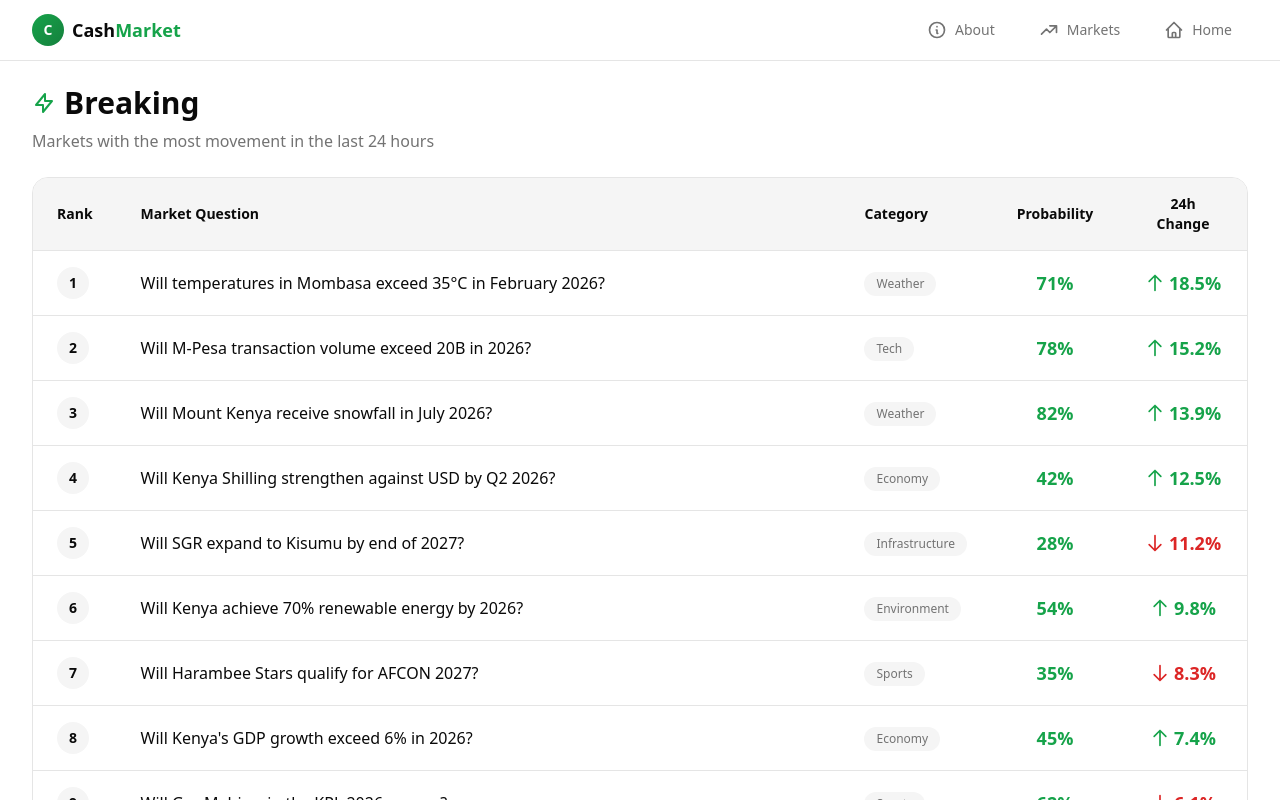
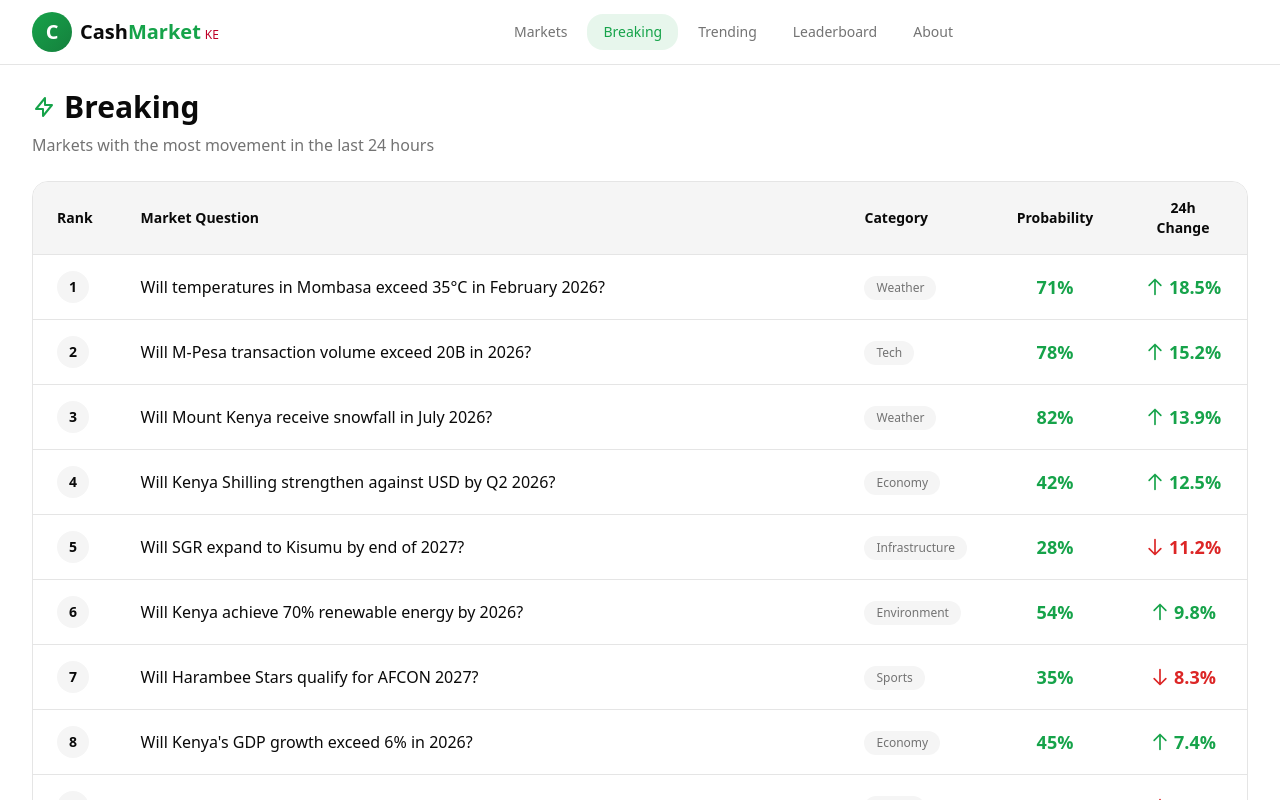
Before and after one commit to Predict-Labs-Ke/cashmarket_ke, a Next.js app: page /breaking in a window 1280 px wide. Shown: the top 800 px of the page. Built offline with nearby package versions, Linux system fonts and the light colour scheme.

Commit message:
Update all pages to use Navigation component and fix linting issues
Co-authored-by: 0P1UMC0D3 <175021841+0P1UMC0D3@users.noreply.github.com>

```diff
--- a/app/about/page.tsx
+++ b/app/about/page.tsx
@@ -1,64 +1,13 @@
 "use client";
 
 import Link from "next/link";
+import Navigation from "@/components/Navigation";
 
 export default function AboutPage() {
   return (
     <div className="min-h-screen bg-background text-foreground">
       {/* Header */}
-      <header className="sticky top-0 z-50 bg-background/90 backdrop-blur-md border-b border-border">
-        <div className="max-w-7xl mx-auto px-4 lg:px-8 py-3">
-          <div className="flex items-center justify-between">
-            <Link href="/" className="flex items-center gap-2">
-              <div className="w-8 h-8 bg-gradient-to-br from-primary to-primary-hover rounded-lg flex items-center justify-center font-bold text-sm text-primary-foreground">
-                C
-              </div>
-              <span className="font-bold text-lg">
-                Cash<span className="text-primary">Market</span>
-              </span>
-            </Link>
-
-            <div className="flex items-center gap-3">
-              <Link
-                href="/markets"
-                className="hidden md:flex items-center gap-2 px-4 py-2 text-sm font-medium text-muted-foreground hover:text-foreground transition"
-              >
-                <svg className="w-5 h-5" fill="none" stroke="currentColor" viewBox="0 0 24 24" aria-hidden="true">
-                  <path strokeLinecap="round" strokeLinejoin="round" strokeWidth={2} d="M13 7h8m0 0v8m0-8l-8 8-4-4-6 6" />
-                </svg>
-                Markets
-              </Link>
-              <Link
-                href="/leaderboard"
-                className="hidden md:flex items-center gap-2 px-4 py-2 text-sm font-medium text-muted-foreground hover:text-foreground transition"
-              >
-                <svg className="w-5 h-5" fill="currentColor" viewBox="0 0 20 20" aria-hidden="true">
-                  <path d="M9.049 2.927c.3-.921 1.603-.921 1.902 0l1.07 3.292a1 1 0 00.95.69h3.462c.969 0 1.371 1.24.588 1.81l-2.8 2.034a1 1 0 00-.364 1.118l1.07 3.292c.3.921-.755 1.688-1.54 1.118l-2.8-2.034a1 1 0 00-1.175 0l-2.8 2.034c-.784.57-1.838-.197-1.539-1.118l1.07-3.292a1 1 0 00-.364-1.118L2.98 8.72c-.783-.57-.38-1.81.588-1.81h3.461a1 1 0 00.951-.69l1.07-3.292z" />
-                </svg>
-                Leaderboard
-              </Link>
-              <Link
-                href="/"
-                className="hidden md:flex items-center gap-2 px-4 py-2 text-sm font-medium text-muted-foreground hover:text-foreground transition"
-              >
-                <svg className="w-5 h-5" fill="none" stroke="currentColor" viewBox="0 0 24 24" aria-hidden="true">
-                  <path strokeLinecap="round" strokeLinejoin="round" strokeWidth={2} d="M3 12l2-2m0 0l7-7 7 7M5 10v10a1 1 0 001 1h3m10-11l2 2m-2-2v10a1 1 0 01-1 1h-3m-6 0a1 1 0 001-1v-4a1 1 0 011-1h2a1 1 0 011 1v4a1 1 0 001 1m-6 0h6" />
-                </svg>
-                Home
-              </Link>
-              <Link
-                href="/"
-                className="md:hidden p-2 text-muted-foreground hover:text-foreground transition"
-                aria-label="Close and return to home"
-              >
-                <svg className="w-6 h-6" fill="none" stroke="currentColor" viewBox="0 0 24 24" aria-hidden="true">
-                  <path strokeLinecap="round" strokeLinejoin="round" strokeWidth={2} d="M6 18L18 6M6 6l12 12" />
-                </svg>
-              </Link>
-            </div>
-          </div>
-        </div>
-      </header>
+      <Navigation currentPage="about" />
 
       {/* Main Content */}
       <main className="max-w-5xl mx-auto px-4 lg:px-8 py-12 lg:py-16">
--- a/app/breaking/page.tsx
+++ b/app/breaking/page.tsx
@@ -1,6 +1,7 @@
 "use client";
 
 import Link from "next/link";
+import Navigation from "@/components/Navigation";
 
 // Sample data for markets with most movement in last 24h
 // In a real application, this would be fetched from an API
@@ -86,59 +87,7 @@ export default function BreakingPage() {
   return (
     <div className="min-h-screen bg-background text-foreground">
       {/* Header */}
-      <header className="sticky top-0 z-50 bg-background/90 backdrop-blur-md border-b border-border">
-        <div className="max-w-7xl mx-auto px-4 lg:px-8 py-3">
-          <div className="flex items-center justify-between">
-            <Link href="/" className="flex items-center gap-2">
-              <div className="w-8 h-8 bg-gradient-to-br from-primary to-primary-hover rounded-lg flex items-center justify-center font-bold text-sm text-primary-foreground">
-                C
-              </div>
-              <span className="font-bold text-lg">
-                Cash<span className="text-primary">Market</span>
-              </span>
-            </Link>
-
-            <div className="flex items-center gap-3">
-              <Link
-                href="/about"
-                className="hidden md:flex items-center gap-2 px-4 py-2 text-sm font-medium text-muted-foreground hover:text-foreground transition"
-              >
-                <svg className="w-5 h-5" fill="none" stroke="currentColor" viewBox="0 0 24 24" aria-hidden="true">
-                  <path strokeLinecap="round" strokeLinejoin="round" strokeWidth={2} d="M13 16h-1v-4h-1m1-4h.01M21 12a9 9 0 11-18 0 9 9 0 0118 0z" />
-                </svg>
-                About
-              </Link>
-              <Link
-                href="/markets"
-                className="hidden md:flex items-center gap-2 px-4 py-2 text-sm font-medium text-muted-foreground hover:text-foreground transition"
-              >
-                <svg className="w-5 h-5" fill="none" stroke="currentColor" viewBox="0 0 24 24" aria-hidden="true">
-                  <path strokeLinecap="round" strokeLinejoin="round" strokeWidth={2} d="M13 7h8m0 0v8m0-8l-8 8-4-4-6 6" />
-                </svg>
-                Markets
-              </Link>
-              <Link
-                href="/"
-                className="hidden md:flex items-center gap-2 px-4 py-2 text-sm font-medium text-muted-foreground hover:text-foreground transition"
-              >
-                <svg className="w-5 h-5" fill="none" stroke="currentColor" viewBox="0 0 24 24" aria-hidden="true">
-                  <path strokeLinecap="round" strokeLinejoin="round" strokeWidth={2} d="M3 12l2-2m0 0l7-7 7 7M5 10v10a1 1 0 001 1h3m10-11l2 2m-2-2v10a1 1 0 01-1 1h-3m-6 0a1 1 0 001-1v-4a1 1 0 011-1h2a1 1 0 011 1v4a1 1 0 001 1m-6 0h6" />
-                </svg>
-                Home
-              </Link>
-              <Link
-                href="/"
-                className="md:hidden p-2 text-muted-foreground hover:text-foreground transition"
-                aria-label="Close and return to home"
-              >
-                <svg className="w-6 h-6" fill="none" stroke="currentColor" viewBox="0 0 24 24" aria-hidden="true">
-                  <path strokeLinecap="round" strokeLinejoin="round" strokeWidth={2} d="M6 18L18 6M6 6l12 12" />
-                </svg>
-              </Link>
-            </div>
-          </div>
-        </div>
-      </header>
+      <Navigation currentPage="breaking" />
 
       {/* Main Content */}
       <main className="max-w-7xl mx-auto px-4 lg:px-8 py-6 pb-24 lg:pb-8">
--- a/app/leaderboard/page.tsx
+++ b/app/leaderboard/page.tsx
@@ -1,6 +1,7 @@
 "use client";
 
 import Link from "next/link";
+import Navigation from "@/components/Navigation";
 
 // Dummy data for top 12 users with highest floating PNL
 const leaderboardData = [
@@ -35,59 +36,7 @@ export default function LeaderboardPage() {
   return (
     <div className="min-h-screen bg-background text-foreground">
       {/* Header */}
-      <header className="sticky top-0 z-50 bg-background/90 backdrop-blur-md border-b border-border">
-        <div className="max-w-7xl mx-auto px-4 lg:px-8 py-3">
-          <div className="flex items-center justify-between">
-            <Link href="/" className="flex items-center gap-2">
-              <div className="w-8 h-8 bg-gradient-to-br from-primary to-primary-hover rounded-lg flex items-center justify-center font-bold text-sm text-primary-foreground">
-                C
-              </div>
-              <span className="font-bold text-lg">
-                Cash<span className="text-primary">Market</span>
-              </span>
-            </Link>
-
-            <div className="flex items-center gap-3">
-              <Link
-                href="/about"
-                className="hidden md:flex items-center gap-2 px-4 py-2 text-sm font-medium text-muted-foreground hover:text-foreground transition"
-              >
-                <svg className="w-5 h-5" fill="none" stroke="currentColor" viewBox="0 0 24 24" aria-hidden="true">
-                  <path strokeLinecap="round" strokeLinejoin="round" strokeWidth={2} d="M13 16h-1v-4h-1m1-4h.01M21 12a9 9 0 11-18 0 9 9 0 0118 0z" />
-                </svg>
-                About
-              </Link>
-              <Link
-                href="/markets"
-                className="hidden md:flex items-center gap-2 px-4 py-2 text-sm font-medium text-muted-foreground hover:text-foreground transition"
-              >
-                <svg className="w-5 h-5" fill="none" stroke="currentColor" viewBox="0 0 24 24" aria-hidden="true">
-                  <path strokeLinecap="round" strokeLinejoin="round" strokeWidth={2} d="M13 7h8m0 0v8m0-8l-8 8-4-4-6 6" />
-                </svg>
-                Markets
-              </Link>
-              <Link
-                href="/"
-                className="hidden md:flex items-center gap-2 px-4 py-2 text-sm font-medium text-muted-foreground hover:text-foreground transition"
-              >
-                <svg className="w-5 h-5" fill="none" stroke="currentColor" viewBox="0 0 24 24" aria-hidden="true">
-                  <path strokeLinecap="round" strokeLinejoin="round" strokeWidth={2} d="M3 12l2-2m0 0l7-7 7 7M5 10v10a1 1 0 001 1h3m10-11l2 2m-2-2v10a1 1 0 01-1 1h-3m-6 0a1 1 0 001-1v-4a1 1 0 011-1h2a1 1 0 011 1v4a1 1 0 001 1m-6 0h6" />
-                </svg>
-                Home
-              </Link>
-              <Link
-                href="/"
-                className="md:hidden p-2 text-muted-foreground hover:text-foreground transition"
-                aria-label="Close and return to home"
-              >
-                <svg className="w-6 h-6" fill="none" stroke="currentColor" viewBox="0 0 24 24" aria-hidden="true">
-                  <path strokeLinecap="round" strokeLinejoin="round" strokeWidth={2} d="M6 18L18 6M6 6l12 12" />
-                </svg>
-              </Link>
-            </div>
-          </div>
-        </div>
-      </header>
+      <Navigation currentPage="leaderboard" />
 
       {/* Main Content */}
       <main className="max-w-7xl mx-auto px-4 lg:px-8 py-6 pb-24 lg:pb-8">
--- a/app/page.tsx
+++ b/app/page.tsx
@@ -18,7 +18,8 @@ export default function Home() {
   useEffect(() => {
     const hasSeenOnboarding = localStorage.getItem("hasSeenOnboarding");
     if (!hasSeenOnboarding) {
-      setShowOnboarding(true);
+      // Use setTimeout to avoid setting state in effect
+      setTimeout(() => setShowOnboarding(true), 0);
     }
   }, []);
 
--- a/components/MarketCard.tsx
+++ b/components/MarketCard.tsx
@@ -47,7 +47,6 @@ const categoryColors: Record<string, { bg: string; text: string; border: string
 };
 
 export default function MarketCard({
-  id,
   title,
   category,
   yesPercentage,
--- a/components/Navigation.tsx
+++ b/components/Navigation.tsx
@@ -1,7 +1,6 @@
 "use client";
 
 import Link from "next/link";
-import { useState } from "react";
 
 interface NavigationProps {
   currentPage?: "home" | "markets" | "breaking" | "trending" | "leaderboard" | "about";
--- a/components/ThemeToggle.tsx
+++ b/components/ThemeToggle.tsx
@@ -11,8 +11,11 @@ export default function ThemeToggle() {
     const prefersDark = window.matchMedia("(prefers-color-scheme: dark)").matches;
     const shouldBeDark = savedTheme === "dark" || (!savedTheme && prefersDark);
 
-    setIsDark(shouldBeDark);
-    document.documentElement.classList.toggle("dark", shouldBeDark);
+    // Use setTimeout to avoid setting state in effect
+    setTimeout(() => {
+      setIsDark(shouldBeDark);
+      document.documentElement.classList.toggle("dark", shouldBeDark);
+    }, 0);
   }, []);
 
   const toggleTheme = () => {
```
